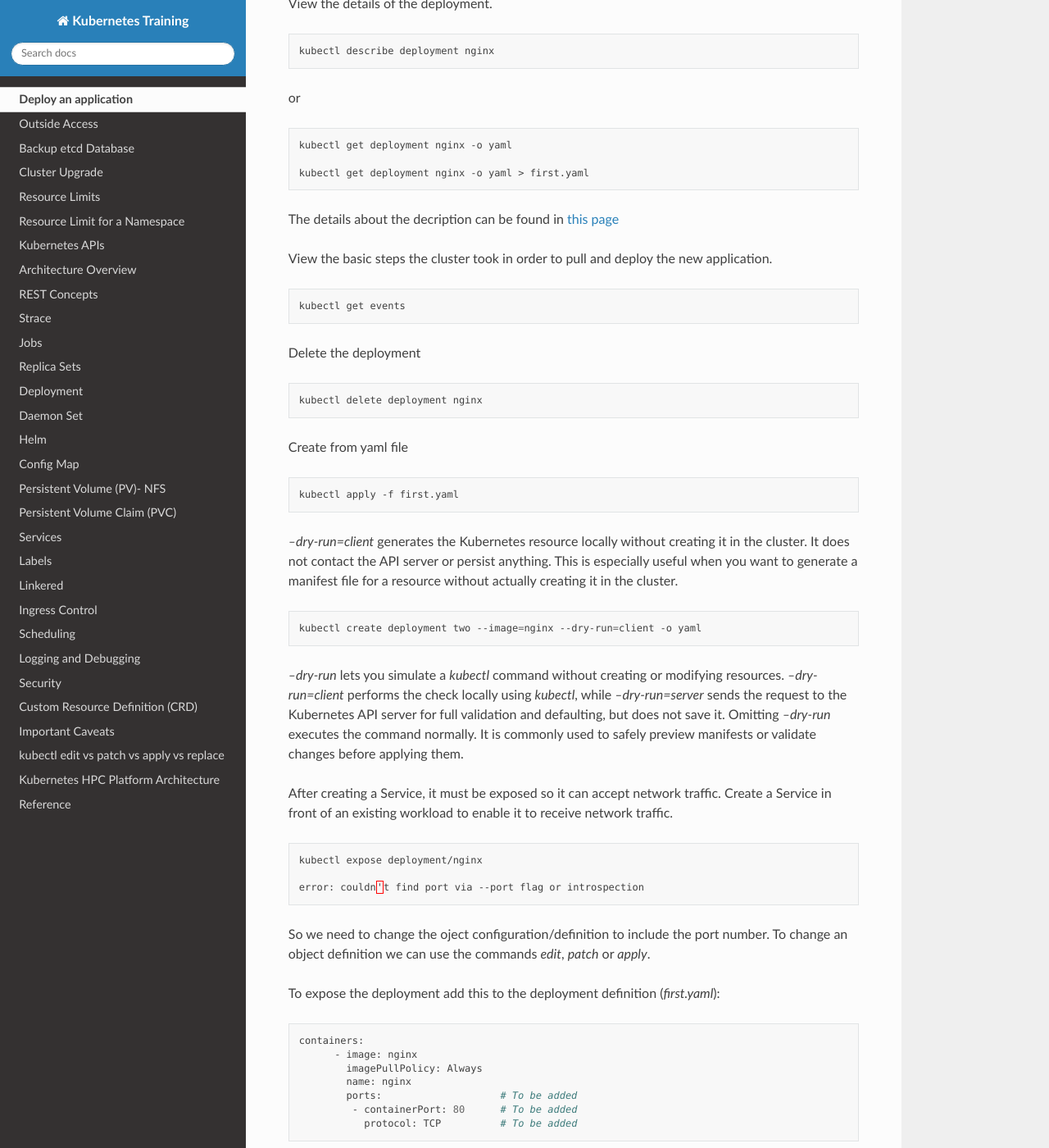
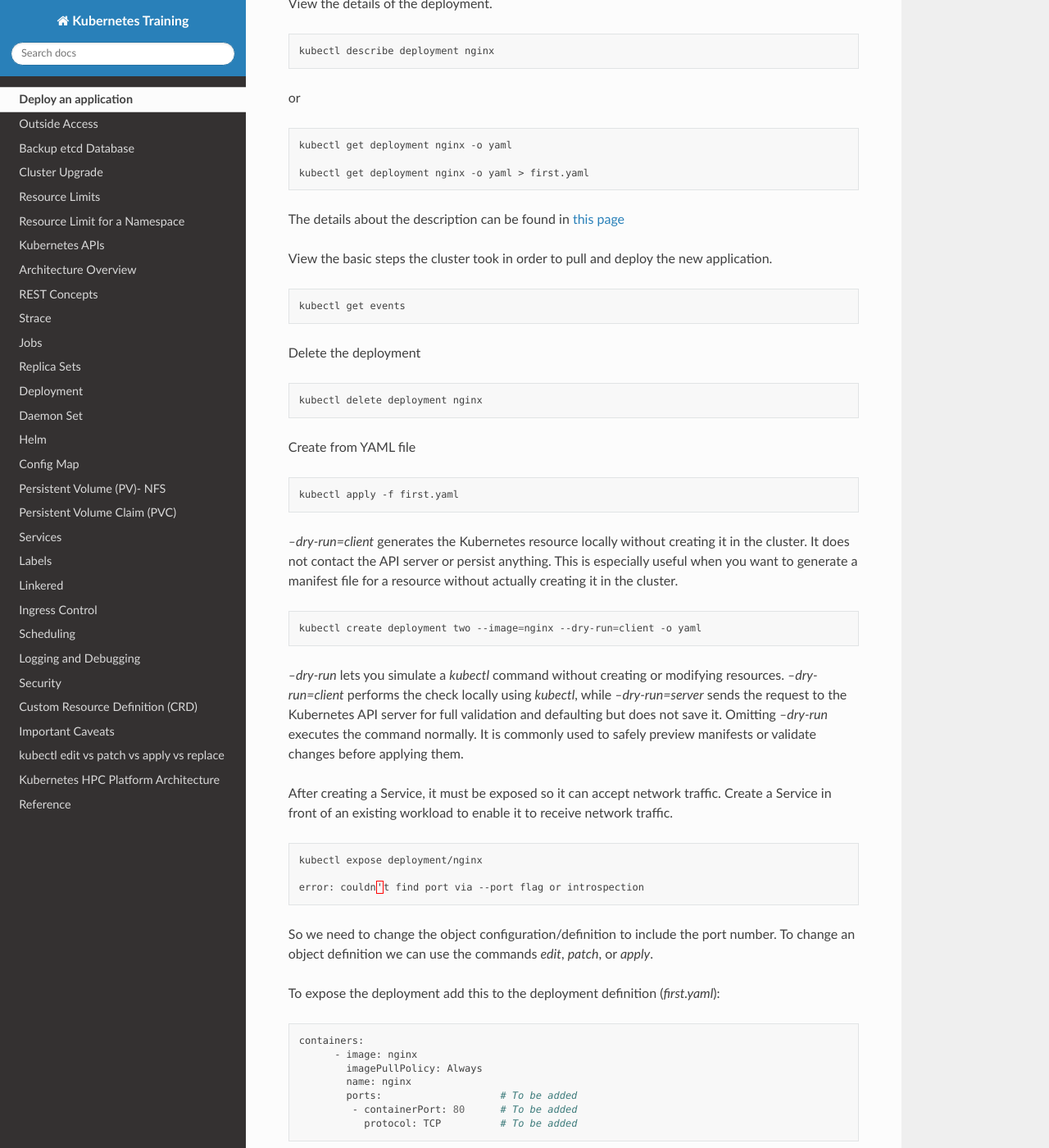
Before and after one commit to josephjohnjj/kubernetes-training, a Sphinx documentation site: the page built from docs/source/tutorial/deploy_app.rst, in a window 1280 px wide and 1400 px high, scrolled down 339 px. Shown: the whole window at 82% size. Built offline with Sphinx 7.4.7 and the Read the Docs theme 3.1.0, drawn with Linux system fonts in a browser that asks for light colours; pages that are not in the unit, such as notebooks, are missing from menus; some of the changed text lies outside the part shown.

Commit message:
docs(kubernetes): fix spelling and grammar in deployment tutorial RST
- Correct spelling errors (e.g. description, object)
- Improve grammar and readability of explanations
- Standardise formatting and punctuation in instructions
- Clarify kubectl command explanations for dry-run and expose steps

```diff
--- a/docs/source/tutorial/deploy_app.rst
+++ b/docs/source/tutorial/deploy_app.rst
@@ -28,7 +28,7 @@
     kubectl get deployment nginx -o yaml > first.yaml
 
 
-The details about the decription can be found in :doc:`this page  <describe>`
+The details about the description can be found in :doc:`this page <describe>`
 
 View the basic steps the cluster took in order to pull and deploy the new application.
 
@@ -37,13 +37,15 @@
 
     kubectl get events
 
+
 Delete the deployment
 
 .. code-block:: bash
 
     kubectl delete deployment nginx
 
-Create from yaml file
+
+Create from YAML file
 
 .. code-block:: bash
 
@@ -61,9 +63,8 @@
 
 
 `--dry-run` lets you simulate a `kubectl` command without creating or modifying resources. `--dry-run=client` performs the check locally using \
-`kubectl`, while `--dry-run=server` sends the request to the Kubernetes API server for full validation and defaulting, but does not save it.
+`kubectl`, while `--dry-run=server` sends the request to the Kubernetes API server for full validation and defaulting but does not save it.
 Omitting `--dry-run` executes the command normally. It is commonly used to safely preview manifests or validate changes before applying them.
-
 
 
 After creating a Service, it must be exposed so it can accept network traffic.
@@ -75,8 +76,8 @@
 
     error: couldn't find port via --port flag or introspection
 
-So we need to change the oject configuration/definition to include the port number.
-To change an object definition we can use the commands `edit`, `patch` or `apply`.
+So we need to change the object configuration/definition to include the port number.
+To change an object definition we can use the commands `edit`, `patch`, or `apply`.
 
 
 To expose the deployment add this to the deployment definition (`first.yaml`):
@@ -107,11 +108,13 @@
 
     kubectl expose deployment/nginx
 
+
 Now the service is created and exposed, we can check the service details:
 
 .. code-block:: bash
 
     kubectl get svc nginx
+
 
 We can also check the endpoints of the service to verify that it is correctly routing to the pods:
 
@@ -131,17 +134,20 @@
 
     kubectl get pods
 
+
 Now check the endpoints again to see that the service is routing to all the pods:
 
 .. code-block:: bash
 
     kubectl get ep nginx
 
+
 Get the logs of one of the pods:
 
 .. code-block:: bash
 
     kubectl get pods -o wide
+
 
 Now even if we delete one of the pods, the deployment will automatically create a new one to
 maintain the desired number of replicas:
```
Also changed, not shown: other parts of docs/source/tutorial/deploy_app.rst (+2 -2 lines).
